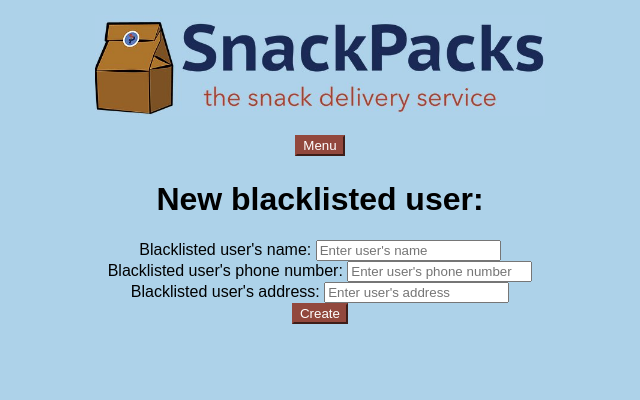
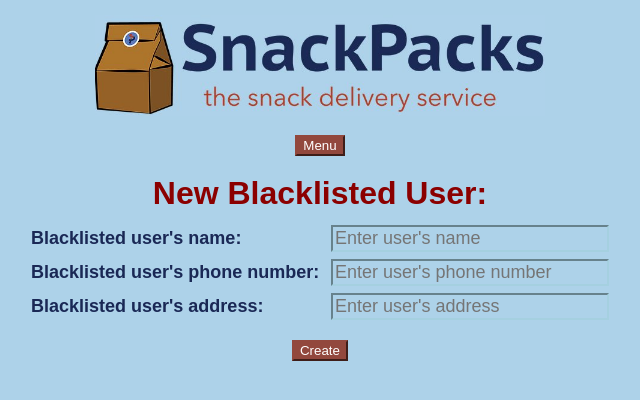
Before and after one commit to onetruesoftwaredevs/SnackPacks, a React (Create React App) app in the folder snackpacks-website/: page /blacklist/new in a window 1280 px wide. Shown: the top 400 px of the page, without its empty margins (320-960 px from the left). Built offline with nearby package versions, Linux system fonts and the light colour scheme; what aws-amplify would draw is missing.

Commit message:
Made form for new blacklisted users look pretty

```diff
--- a/snackpacks-website/src/containers/NewBlackListedUser.js
+++ b/snackpacks-website/src/containers/NewBlackListedUser.js
@@ -64,8 +64,10 @@ export default class NewBlackListedUser extends Component {
     render() {
         return (
             <div className="NewBlackListedUser">
-                <PageHeader>New blacklisted user:</PageHeader>
+                <PageHeader>New Blacklisted User:</PageHeader>
+                <br></br>
                 <form onSubmit={this.handleSubmit}>
+                    <div className="blacklisted">
                         <FormGroup controlId="newName">
                             <ControlLabel>Blacklisted user's name: </ControlLabel>
                             <FormControl
@@ -93,6 +95,7 @@ export default class NewBlackListedUser extends Component {
                                 value={this.state.carModel}
                             />
                         </FormGroup>
+                    </div>
                     <LoaderButton
                         block
                         bsStyle="primary"
--- a/snackpacks-website/src/containers/stylesheets/NewBlackListedUser.css
+++ b/snackpacks-website/src/containers/stylesheets/NewBlackListedUser.css
@@ -1,8 +1,36 @@
-.NewBlackListedUser form {
-    padding-bottom: 15px;
+.NewBlackListedUser .form-group {
+    margin-bottom: 7px;
 }
 
-.NewBlackListedUser form NewBlackListedUser {
-    height: 60px;
-    font-size: 10px;
+.NewBlackListedUser .form-group .control-label {
+    font-family: "Ebrima", sans-serif;
+    color: #1A2855;
+    font-weight: bold;
+    font-size: 18px;
+    line-height: 1.3;
+    text-decoration: none;
+    text-overflow: ellipsis;
+    width: 300px;
+    display: inline-block;
+    text-align: left;
 }
+
+.NewBlackListedUser .form-group .form-control {
+    width: 270px;
+    font-size: 18px;
+    color: #92483D;
+    border-color: #A5D0E0;
+    background-color: #ADD2E9;
+}
+
+.NewBlackListedUser h1 {
+    font-family: "Ebrima", sans-serif;
+    color: #8B0000;
+    font-weight: 600;
+    margin-bottom: 0;
+    line-height: .8;
+}
+
+.NewBlackListedUser .blacklisted {
+    margin-bottom: 20px;
+}
```
Lines whose indentation alone changed are shown as unchanged.
